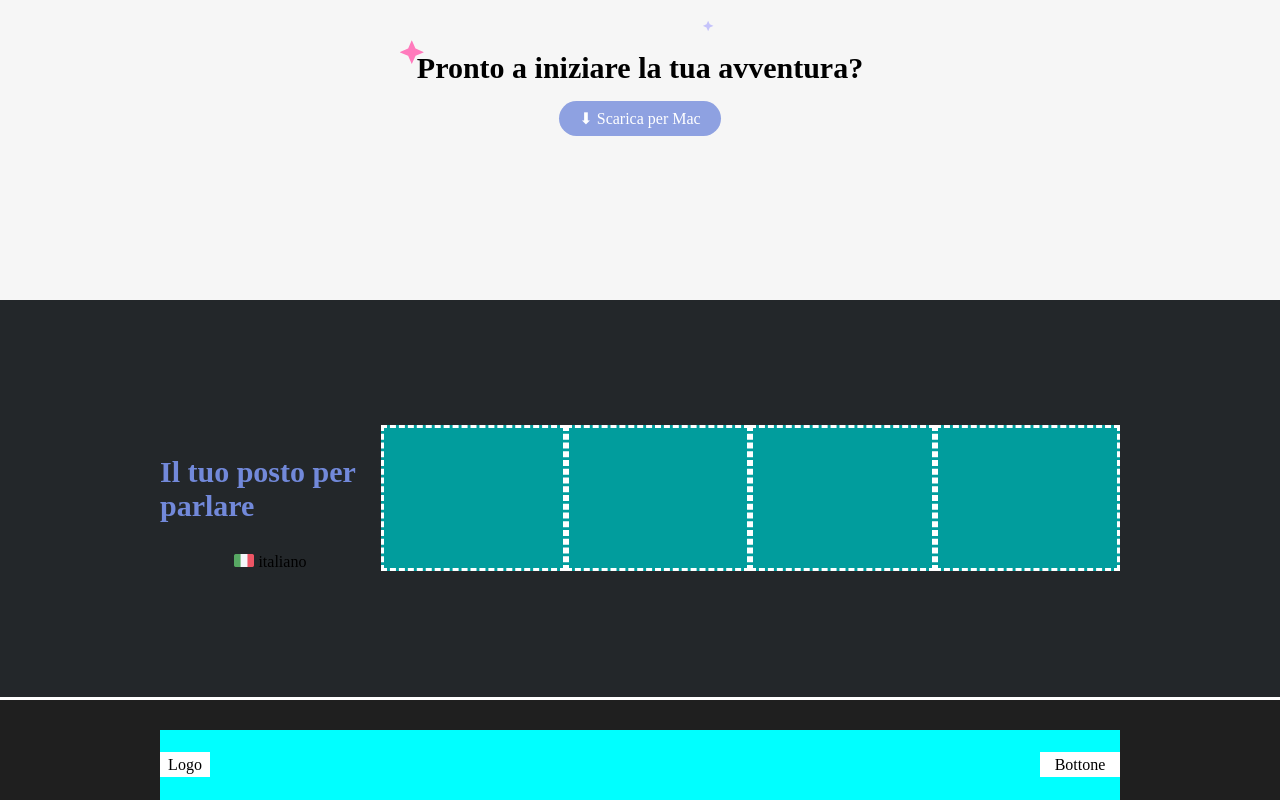
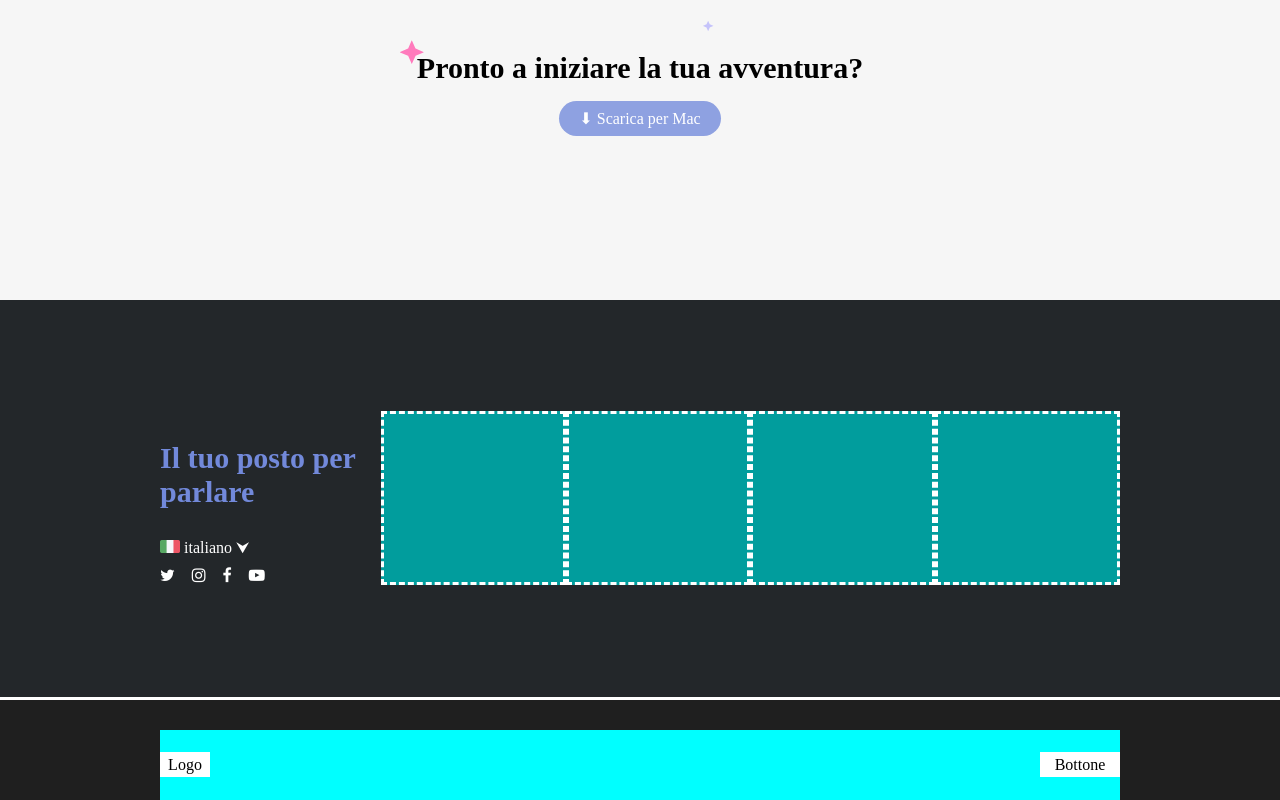
Before and after one commit to simoneevacca/htmlcss-discord, a plain HTML site: page index.html in a window 1280 px wide. Shown: the part 4167-4967 px from the top of the page. Drawn offline with Linux system fonts and the light colour scheme.

Commit message:
add social footer

```diff
--- a/assets/css/style.css
+++ b/assets/css/style.css
@@ -314,10 +314,24 @@ nav {
 .title_foot {
     color: var(--foot-title-color);
 }
+#language {
+    color: white;
+    width: 100%;
+}
 
 #ita {
     width: 20px;
+
 }
+.social {
+    width: 100%;
+    margin-top: 10px;
+    color: white;
+}
+i {
+    margin-right: 13px;
+}
+
 
 .utility_footer {
     height: 100px;
--- a/index.html
+++ b/index.html
@@ -5,6 +5,7 @@
     <meta charset="UTF-8">
     <meta name="viewport" content="width=device-width, initial-scale=1.0">
     <title>Discord</title>
+    <link rel="stylesheet" href="https://cdnjs.cloudflare.com/ajax/libs/font-awesome/4.7.0/css/font-awesome.min.css">
     <link rel="stylesheet" href="./assets/css/style.css">
 </head>
 
@@ -110,7 +111,13 @@
 
                 <div class="big_foot content">
                     <h3 class="title_foot">Il tuo posto per parlare</h3>
-                    <div><img id="ita" src="./assets/img/ita.png" alt=""> italiano</div>
+                    <div id="language"><img id="ita" src="./assets/img/ita.png" alt=""> italiano &#11167;</div>
+                    <div class="social">
+                        <i class="fa fa-twitter"></i>
+                        <i class="fa fa-instagram"></i>
+                        <i class="fa fa-facebook-f"></i>
+                        <i class="fa fa-youtube-play"></i>
+                    </div>
                 </div>
                 <div class="small_foot">
 
```
